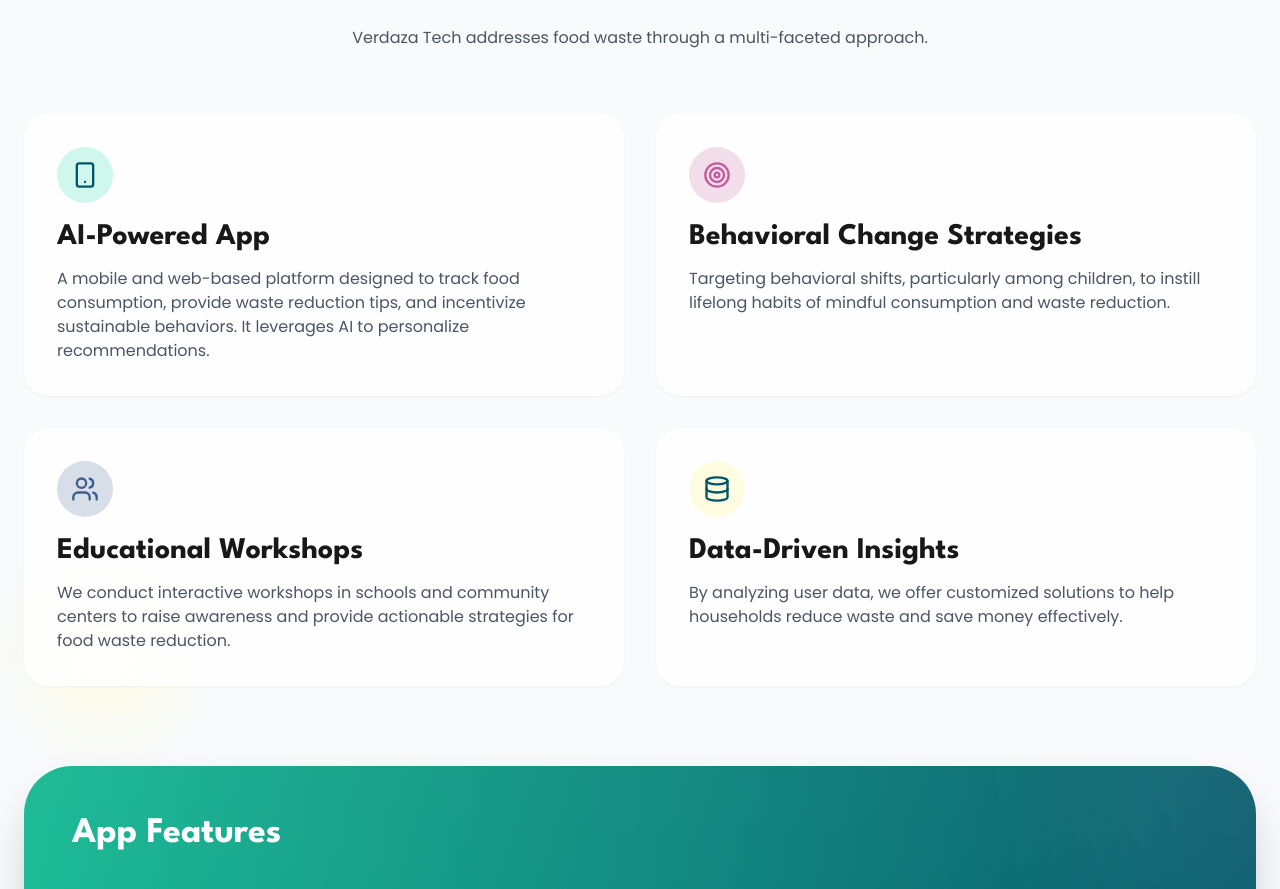
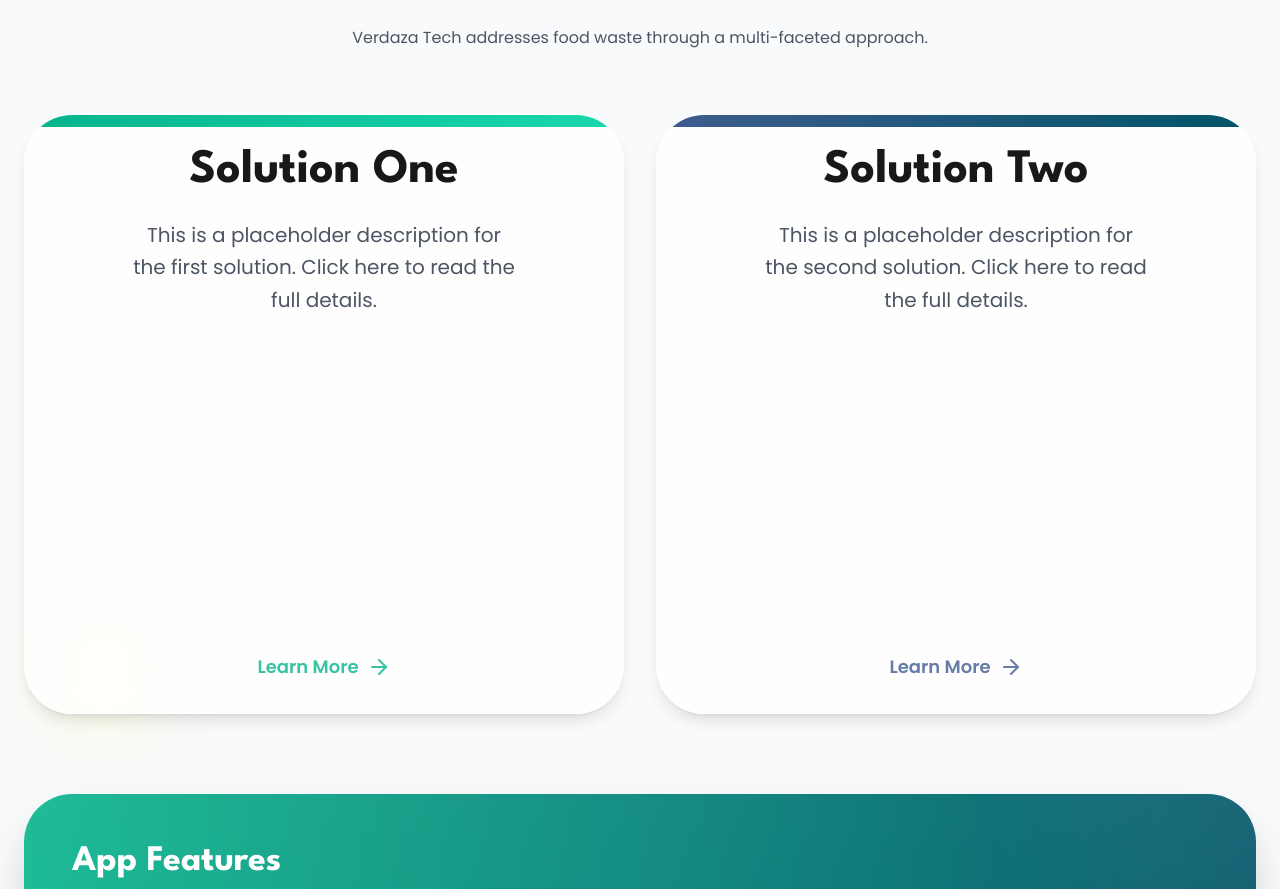
Before and after one commit to Matthew-Tian5/Verdanza-, a React (Vite) app: page /#/ in a window 1280 px wide. Shown: the part 1667-2556 px from the top of the page. Built offline with nearby package versions, Linux system fonts and the light colour scheme.

Commit message:
added solution boxes

```diff
--- a/App.tsx
+++ b/App.tsx
@@ -15,6 +15,8 @@
 import Team from './pages/Team';
 import Contact from './pages/Contact';
 import Waitlist from './pages/Waitlist';
+import SolutionOne from './pages/SolutionOne';
+import SolutionTwo from './pages/SolutionTwo';
 import backgroundImage from './images/Opening Background.jpg';
 
 const ScrollToTop = () => {
@@ -120,6 +122,8 @@
             <Route path="/team" element={<Team />} />
             <Route path="/contact" element={<Contact />} />
             <Route path="/waitlist" element={<Waitlist />} />
+            <Route path="/solution-1" element={<SolutionOne />} />
+            <Route path="/solution-2" element={<SolutionTwo />} />
           </Routes>
         </main>
 
--- a/pages/Contact.tsx
+++ b/pages/Contact.tsx
@@ -56,7 +56,7 @@
                 </div>
                 <div>
                   <h3 className="font-bold font-display text-charcoal text-xl">Call Us</h3>
-                  <p className="text-gray-500">+1 (647) 871-6709</p>
+                  <p className="text-gray-500">random phone number</p>
                 </div>
               </div>
             </div>
--- a/pages/Home.tsx
+++ b/pages/Home.tsx
@@ -91,11 +91,12 @@
               </motion.span>
             </h1>
 
+            {/* UPDATED: Changed text color to black and weight to medium for visibility */}
             <motion.p
               initial={{ opacity: 0, y: 20 }}
               animate={{ opacity: 1, y: 0 }}
               transition={{ delay: 2.5, duration: 0.6 }}
-              className="text-xl md:text-2xl text-gray-600 max-w-2xl mb-10 leading-relaxed font-light"
+              className="text-xl md:text-2xl text-black max-w-2xl mb-10 leading-relaxed font-medium"
             >
               We bridge the gap between technology and nature. Our Sustain Platform empowers households and schools to reduce waste intelligently.
             </motion.p>
@@ -180,37 +181,58 @@
           </div>
 
           <div className="grid md:grid-cols-2 gap-8 mb-20">
-             <div className="p-8 bg-white/80 backdrop-blur-md rounded-3xl shadow-sm border border-white/50 hover:shadow-xl hover:shadow-verdanza/5 transition-all group hover:-translate-y-1">
-                <div className="w-14 h-14 bg-verdanza-light/20 rounded-full flex items-center justify-center text-verdanza-dark mb-4 group-hover:scale-110 transition-transform">
-                  <Smartphone size={28} />
+            {/* Box 1 */}
+            <Link to="/solution-1" className="group w-full">
+              <motion.div
+                whileHover={{ scale: 1.02, translateY: -5 }}
+                transition={{ duration: 0.3 }}
+                className="h-[600px] p-8 bg-white/80 backdrop-blur-md rounded-[3rem] shadow-lg border border-white/60 flex flex-col items-center justify-center text-center hover:shadow-2xl hover:shadow-verdanza/20 relative overflow-hidden cursor-pointer"
+              >
+                {/* Visual cue: gradient overlay */}
+                <div className="absolute inset-0 bg-gradient-to-br from-white/40 to-transparent opacity-0 group-hover:opacity-100 transition-opacity duration-500" />
+
+                <div className="absolute top-0 left-0 w-full h-3 bg-gradient-to-r from-verdanza to-verdanza-light" />
+
+                <div className="relative z-10 flex flex-col items-center h-full justify-center">
+                    <h3 className="text-5xl font-display font-bold text-charcoal mb-6 group-hover:text-verdanza transition-colors">Solution One</h3>
+                    <p className="text-gray-600 text-xl leading-relaxed max-w-sm mb-8">
+                      This is a placeholder description for the first solution. Click here to read the full details.
+                    </p>
+
+                    {/* Call to action cue */}
+                    <div className="mt-auto flex items-center gap-2 text-verdanza font-bold text-lg opacity-80 group-hover:opacity-100 group-hover:gap-4 transition-all">
+                        <span>Learn More</span>
+                        <ArrowRight size={24} />
+                    </div>
                 </div>
-                <h3 className="text-3xl font-display font-bold text-charcoal mb-3">AI-Powered App</h3>
-                <p className="text-gray-600">A mobile and web-based platform designed to track food consumption, provide waste reduction tips, and incentivize sustainable behaviors. It leverages AI to personalize recommendations.</p>
-             </div>
+              </motion.div>
+            </Link>
 
-             <div className="p-8 bg-white/80 backdrop-blur-md rounded-3xl shadow-sm border border-white/50 hover:shadow-xl hover:shadow-verdanza/5 transition-all group hover:-translate-y-1">
-                <div className="w-14 h-14 bg-verdanza-pink/20 rounded-full flex items-center justify-center text-verdanza-pink mb-4 group-hover:scale-110 transition-transform">
-                  <Target size={28} />
+            {/* Box 2 */}
+            <Link to="/solution-2" className="group w-full">
+               <motion.div
+                whileHover={{ scale: 1.02, translateY: -5 }}
+                transition={{ duration: 0.3 }}
+                className="h-[600px] p-8 bg-white/80 backdrop-blur-md rounded-[3rem] shadow-lg border border-white/60 flex flex-col items-center justify-center text-center hover:shadow-2xl hover:shadow-verdanza-blue/20 relative overflow-hidden cursor-pointer"
+              >
+                <div className="absolute inset-0 bg-gradient-to-br from-white/40 to-transparent opacity-0 group-hover:opacity-100 transition-opacity duration-500" />
+
+                <div className="absolute top-0 right-0 w-full h-3 bg-gradient-to-r from-verdanza-blue to-verdanza-dark" />
+
+                <div className="relative z-10 flex flex-col items-center h-full justify-center">
+                    <h3 className="text-5xl font-display font-bold text-charcoal mb-6 group-hover:text-verdanza-blue transition-colors">Solution Two</h3>
+                    <p className="text-gray-600 text-xl leading-relaxed max-w-sm mb-8">
+                      This is a placeholder description for the second solution. Click here to read the full details.
+                    </p>
+
+                    {/* Call to action cue */}
+                    <div className="mt-auto flex items-center gap-2 text-verdanza-blue font-bold text-lg opacity-80 group-hover:opacity-100 group-hover:gap-4 transition-all">
+                        <span>Learn More</span>
+                        <ArrowRight size={24} />
+                    </div>
                 </div>
-                <h3 className="text-3xl font-display font-bold text-charcoal mb-3">Behavioral Change Strategies</h3>
-                <p className="text-gray-600">Targeting behavioral shifts, particularly among children, to instill lifelong habits of mindful consumption and waste reduction.</p>
-             </div>
-
-             <div className="p-8 bg-white/80 backdrop-blur-md rounded-3xl shadow-sm border border-white/50 hover:shadow-xl hover:shadow-verdanza/5 transition-all group hover:-translate-y-1">
-                <div className="w-14 h-14 bg-verdanza-blue/20 rounded-full flex items-center justify-center text-verdanza-blue mb-4 group-hover:scale-110 transition-transform">
-                  <Users size={28} />
-                </div>
-                <h3 className="text-3xl font-display font-bold text-charcoal mb-3">Educational Workshops</h3>
-                <p className="text-gray-600">We conduct interactive workshops in schools and community centers to raise awareness and provide actionable strategies for food waste reduction.</p>
-             </div>
-
-             <div className="p-8 bg-white/80 backdrop-blur-md rounded-3xl shadow-sm border border-white/50 hover:shadow-xl hover:shadow-verdanza/5 transition-all group hover:-translate-y-1">
-                <div className="w-14 h-14 bg-verdanza-yellow rounded-full flex items-center justify-center text-verdanza-dark mb-4 group-hover:scale-110 transition-transform">
-                  <Database size={28} />
-                </div>
-                <h3 className="text-3xl font-display font-bold text-charcoal mb-3">Data-Driven Insights</h3>
-                <p className="text-gray-600">By analyzing user data, we offer customized solutions to help households reduce waste and save money effectively.</p>
-             </div>
+              </motion.div>
+            </Link>
           </div>
 
           {/* App Features Subsection */}
--- /dev/null
+++ b/pages/SolutionOne.tsx
@@ -0,0 +1,74 @@
+import React from 'react';
+import { motion } from 'framer-motion';
+import { X } from 'lucide-react';
+import { Link } from 'react-router-dom';
+
+const SolutionOne: React.FC = () => {
+  return (
+    <div className="min-h-screen pt-24 pb-12 px-6 flex items-center justify-center relative z-10">
+      {/* Background shape for the page underneath */}
+      <div className="absolute top-0 right-0 w-1/2 h-full bg-verdanza/5 -z-10 rounded-l-[100px]" />
+
+      {/* The Large "Box" Container */}
+      <motion.div
+        initial={{ opacity: 0, scale: 0.95, y: 20 }}
+        animate={{ opacity: 1, scale: 1, y: 0 }}
+        transition={{ duration: 0.5, ease: "easeOut" }}
+        className="w-full max-w-6xl bg-white/90 backdrop-blur-2xl rounded-[3rem] shadow-2xl border border-white/60 relative overflow-hidden flex flex-col"
+        style={{ minHeight: '80vh' }}
+      >
+        {/* Decorative gradient bar at the top inside the box */}
+        <div className="absolute top-0 left-0 w-full h-3 bg-gradient-to-r from-verdanza to-verdanza-light" />
+
+        {/* X Button to Close */}
+        <Link
+          to="/"
+          className="absolute top-8 right-8 z-20 p-3 rounded-full bg-gray-100/80 hover:bg-gray-200 text-charcoal transition-all hover:rotate-90 hover:shadow-md"
+          aria-label="Close"
+        >
+          <X size={32} />
+        </Link>
+
+        {/* Box Content */}
+        <div className="p-10 md:p-16 lg:p-20 overflow-y-auto">
+          <div className="inline-block px-4 py-1.5 mb-8 rounded-full bg-verdanza/10 text-verdanza font-bold uppercase tracking-wider text-sm">
+            Our Solution
+          </div>
+
+          <h1 className="text-5xl md:text-7xl font-display font-bold text-charcoal mb-10">
+            Solution One Title
+          </h1>
+
+          <div className="prose prose-lg md:prose-xl text-gray-600 leading-relaxed max-w-4xl">
+            <p className="mb-8 text-2xl font-light text-gray-500">
+              This is a larger description for Solution One. It provides in-depth details about the technology, methodology, and impact of this specific initiative, presented in a focused, card-like view.
+            </p>
+            <p className="mb-8">
+              Lorem ipsum dolor sit amet, consectetur adipiscing elit. Sed do eiusmod tempor incididunt ut labore et dolore magna aliqua. Ut enim ad minim veniam, quis nostrud exercitation ullamco laboris nisi ut aliquip ex ea commodo consequat.
+            </p>
+
+            <div className="bg-white/50 rounded-2xl p-8 border border-white/50 shadow-sm my-10">
+              <h3 className="text-2xl font-bold text-charcoal mb-6 font-display">Key Features</h3>
+              <ul className="space-y-4 list-none pl-0">
+                <li className="flex items-start gap-3">
+                  <div className="w-2 h-2 rounded-full bg-verdanza mt-2.5" />
+                  <span>Feature point one describing a key benefit or technological advantage.</span>
+                </li>
+                <li className="flex items-start gap-3">
+                  <div className="w-2 h-2 rounded-full bg-verdanza mt-2.5" />
+                  <span>Feature point two describing the user impact and sustainability metrics.</span>
+                </li>
+                <li className="flex items-start gap-3">
+                  <div className="w-2 h-2 rounded-full bg-verdanza mt-2.5" />
+                  <span>Feature point three explaining the integration with household habits.</span>
+                </li>
+              </ul>
+            </div>
+          </div>
+        </div>
+      </motion.div>
+    </div>
+  );
+};
+
+export default SolutionOne;
--- /dev/null
+++ b/pages/SolutionTwo.tsx
@@ -0,0 +1,74 @@
+import React from 'react';
+import { motion } from 'framer-motion';
+import { X } from 'lucide-react';
+import { Link } from 'react-router-dom';
+
+const SolutionTwo: React.FC = () => {
+  return (
+    <div className="min-h-screen pt-24 pb-12 px-6 flex items-center justify-center relative z-10">
+      {/* Background shape for the page underneath */}
+      <div className="absolute top-0 left-0 w-1/2 h-full bg-verdanza-blue/5 -z-10 rounded-r-[100px]" />
+
+      {/* The Large "Box" Container */}
+      <motion.div
+        initial={{ opacity: 0, scale: 0.95, y: 20 }}
+        animate={{ opacity: 1, scale: 1, y: 0 }}
+        transition={{ duration: 0.5, ease: "easeOut" }}
+        className="w-full max-w-6xl bg-white/90 backdrop-blur-2xl rounded-[3rem] shadow-2xl border border-white/60 relative overflow-hidden flex flex-col"
+        style={{ minHeight: '80vh' }}
+      >
+        {/* Decorative gradient bar at the top inside the box */}
+        <div className="absolute top-0 right-0 w-full h-3 bg-gradient-to-r from-verdanza-blue to-verdanza-dark" />
+
+        {/* X Button to Close */}
+        <Link
+          to="/"
+          className="absolute top-8 right-8 z-20 p-3 rounded-full bg-gray-100/80 hover:bg-gray-200 text-charcoal transition-all hover:rotate-90 hover:shadow-md"
+          aria-label="Close"
+        >
+          <X size={32} />
+        </Link>
+
+        {/* Box Content - Aligned Right for variety */}
+        <div className="p-10 md:p-16 lg:p-20 overflow-y-auto flex flex-col items-end text-right">
+          <div className="inline-block px-4 py-1.5 mb-8 rounded-full bg-verdanza-blue/10 text-verdanza-blue font-bold uppercase tracking-wider text-sm">
+            Community Initiative
+          </div>
+
+          <h1 className="text-5xl md:text-7xl font-display font-bold text-charcoal mb-10">
+            Solution Two Title
+          </h1>
+
+          <div className="prose prose-lg md:prose-xl text-gray-600 leading-relaxed max-w-4xl flex flex-col items-end">
+            <p className="mb-8 text-2xl font-light text-gray-500">
+              This is a larger description for Solution Two. It focuses on the community aspects, educational programs, or broader impact strategies.
+            </p>
+            <p className="mb-8">
+              Duis aute irure dolor in reprehenderit in voluptate velit esse cillum dolore eu fugiat nulla pariatur. Excepteur sint occaecat cupidatat non proident, sunt in culpa qui officia deserunt mollit anim id est laborum.
+            </p>
+
+            <div className="bg-white/50 rounded-2xl p-8 border border-white/50 shadow-sm my-10 w-full text-left">
+              <h3 className="text-2xl font-bold text-charcoal mb-6 font-display">Program Goals</h3>
+              <ul className="space-y-4 list-none pl-0">
+                <li className="flex items-start gap-3">
+                  <div className="w-2 h-2 rounded-full bg-verdanza-blue mt-2.5" />
+                  <span>Goal one focused on sustainability metrics and tracking.</span>
+                </li>
+                <li className="flex items-start gap-3">
+                  <div className="w-2 h-2 rounded-full bg-verdanza-blue mt-2.5" />
+                  <span>Goal two focused on deep community engagement and workshops.</span>
+                </li>
+                <li className="flex items-start gap-3">
+                  <div className="w-2 h-2 rounded-full bg-verdanza-blue mt-2.5" />
+                  <span>Goal three focused on long-term behavioral change in households.</span>
+                </li>
+              </ul>
+            </div>
+          </div>
+        </div>
+      </motion.div>
+    </div>
+  );
+};
+
+export default SolutionTwo;
```
